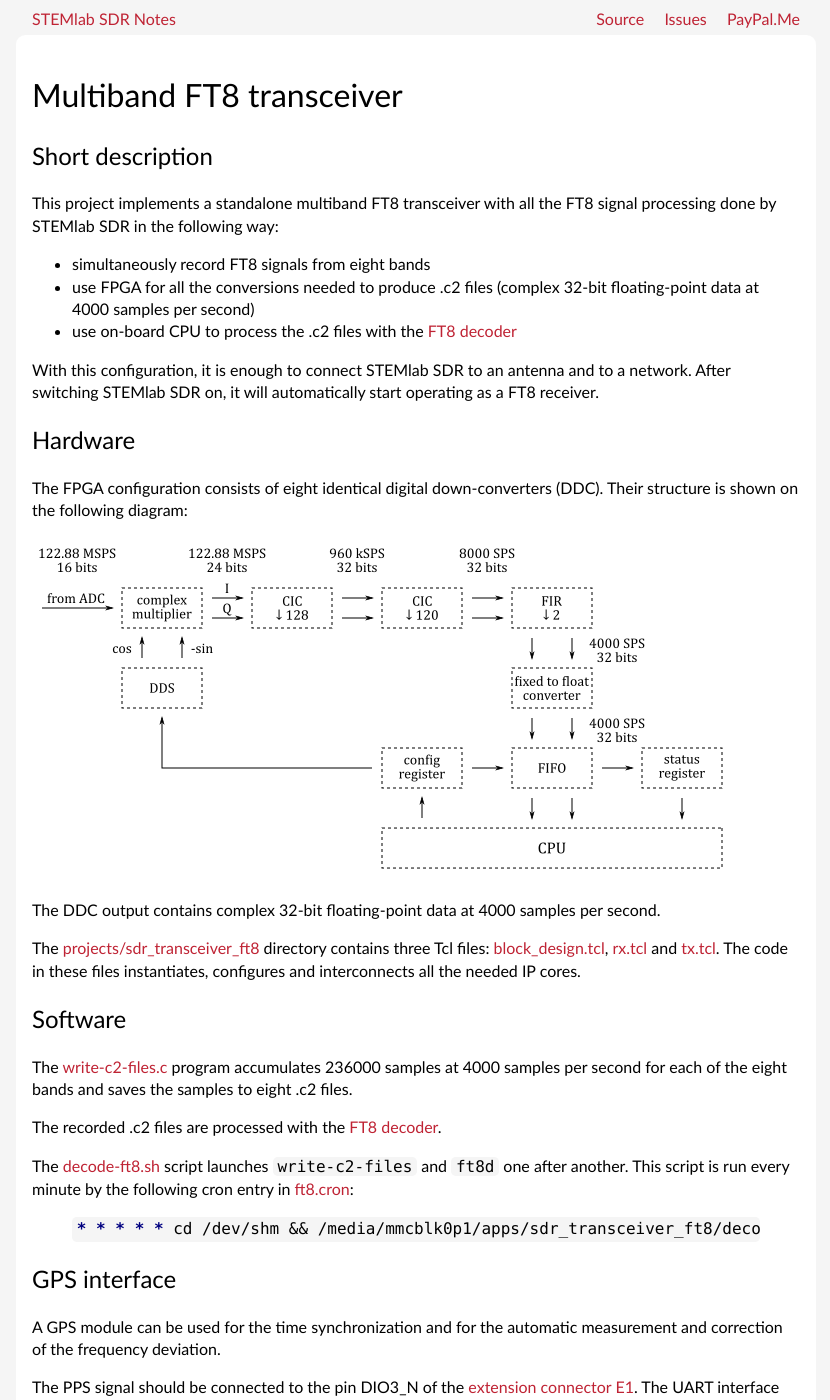
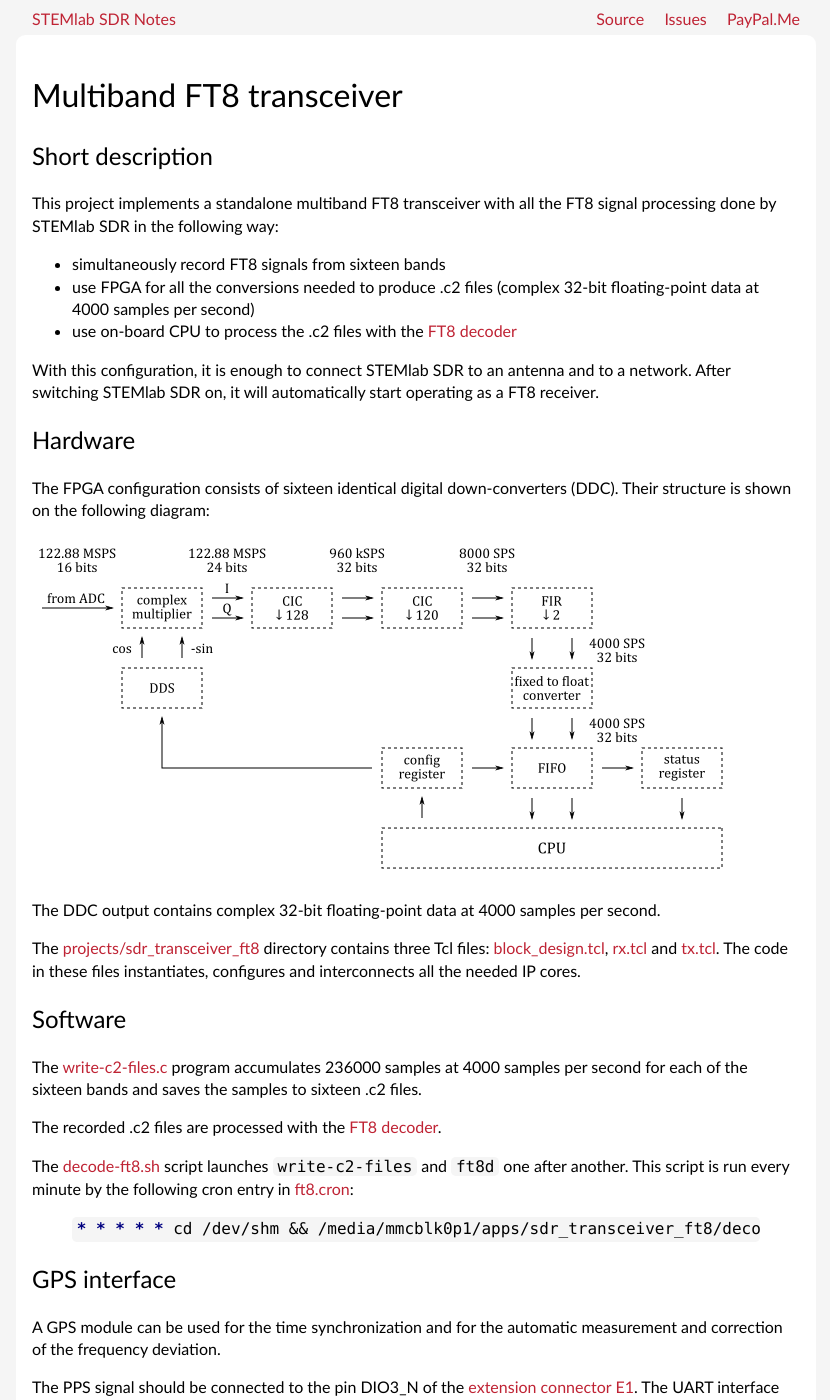
Before and after one commit to pavel-demin/stemlab-sdr-notes, a Jekyll site: the page built from sdr-transceiver-ft8.md, in a window 1280 px wide and 1400 px high. Shown: the whole window, without its empty margins (224-1054 px from the left). Built offline with Jekyll 4.4.1, drawn with Linux system fonts in a browser that asks for light colours.

Commit message:
replace eight with sixteen in sdr-transceiver-ft8

```diff
--- a/sdr-transceiver-ft8.md
+++ b/sdr-transceiver-ft8.md
@@ -9,7 +9,7 @@
 
 This project implements a standalone multiband FT8 transceiver with all the FT8 signal processing done by STEMlab SDR in the following way:
 
- - simultaneously record FT8 signals from eight bands
+ - simultaneously record FT8 signals from sixteen bands
  - use FPGA for all the conversions needed to produce .c2 files (complex 32-bit floating-point data at 4000 samples per second)
  - use on-board CPU to process the .c2 files with the [FT8 decoder](https://github.com/pavel-demin/ft8d)
 
@@ -18,7 +18,7 @@
 Hardware
 -----
 
-The FPGA configuration consists of eight identical digital down-converters (DDC). Their structure is shown on the following diagram:
+The FPGA configuration consists of sixteen identical digital down-converters (DDC). Their structure is shown on the following diagram:
 
 ![FT8 receiver]({{ "/img/sdr-receiver-ft8.png" | prepend: site.baseurl }})
 
@@ -29,7 +29,7 @@
 Software
 -----
 
-The [write-c2-files.c](https://github.com/pavel-demin/stemlab-sdr-notes/tree/master/projects/sdr_transceiver_ft8/app/write-c2-files.c) program accumulates 236000 samples at 4000 samples per second for each of the eight bands and saves the samples to eight .c2 files.
+The [write-c2-files.c](https://github.com/pavel-demin/stemlab-sdr-notes/tree/master/projects/sdr_transceiver_ft8/app/write-c2-files.c) program accumulates 236000 samples at 4000 samples per second for each of the sixteen bands and saves the samples to sixteen .c2 files.
 
 The recorded .c2 files are processed with the [FT8 decoder](https://github.com/pavel-demin/ft8d).
 
```
